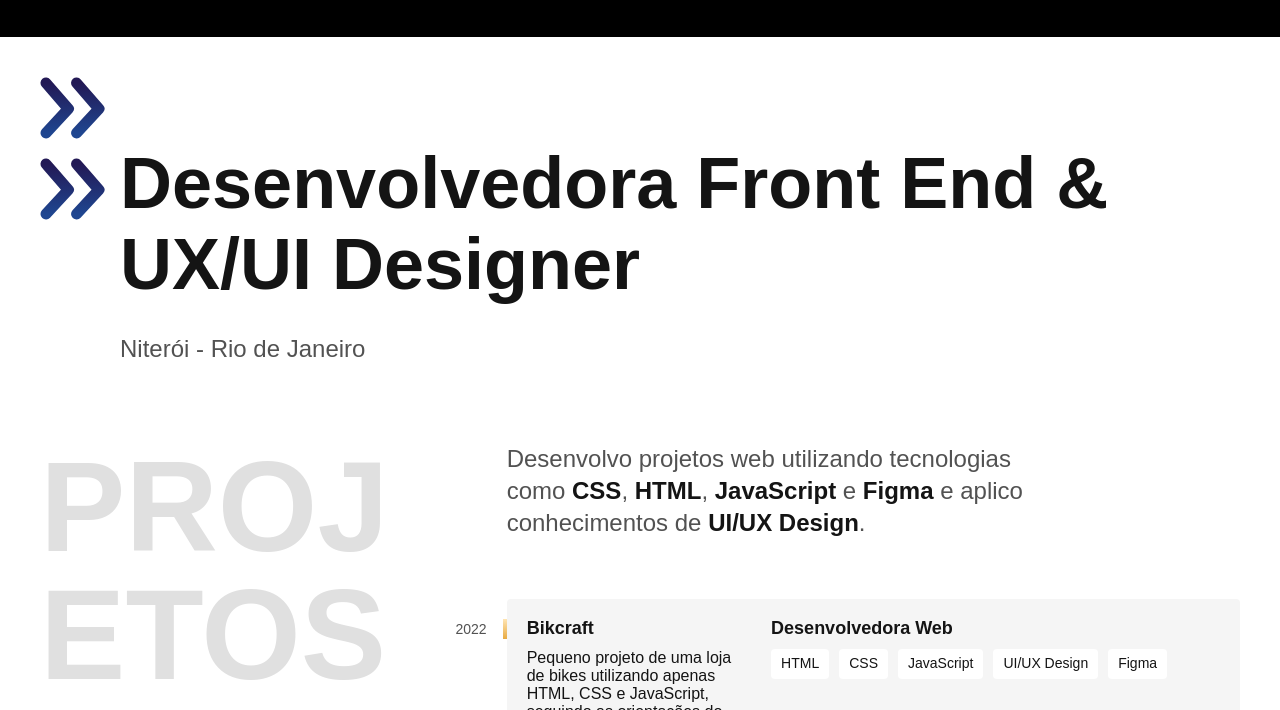
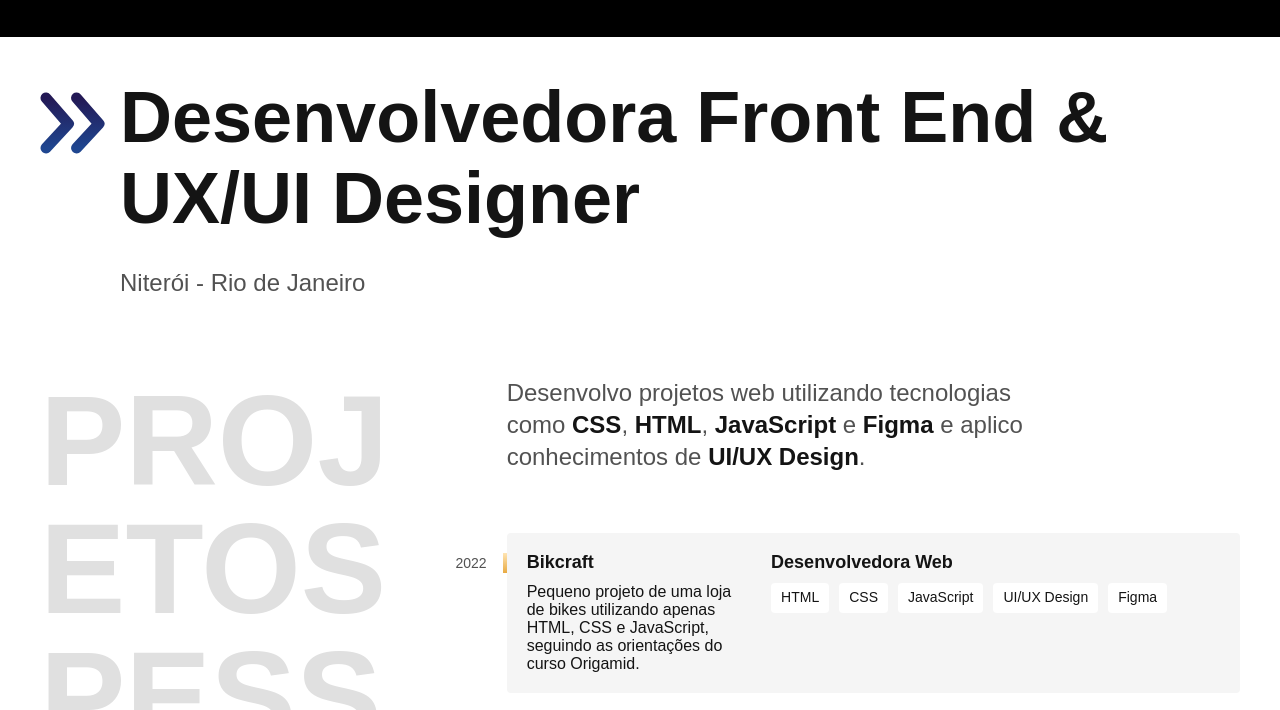
Before and after one commit to mayaragualberto/mayaragualberto.github.io, a website: page index.html in a window 1280 px wide. Shown: the part 86-796 px from the top of the page. Drawn offline with Linux system fonts and the light colour scheme.

Commit message:
Evolução 18-08

```diff
--- a/home.html
+++ b/index.html
@@ -26,7 +26,6 @@
   </header>
 
   <main class="introducao">
-    <img src="../icones/dec-grande.svg" alt="">
     <div>
       <h1>Desenvolvedora Front End &<br>UX/UI Designer</h1>
       <p>Niterói - Rio de Janeiro</p>
```
